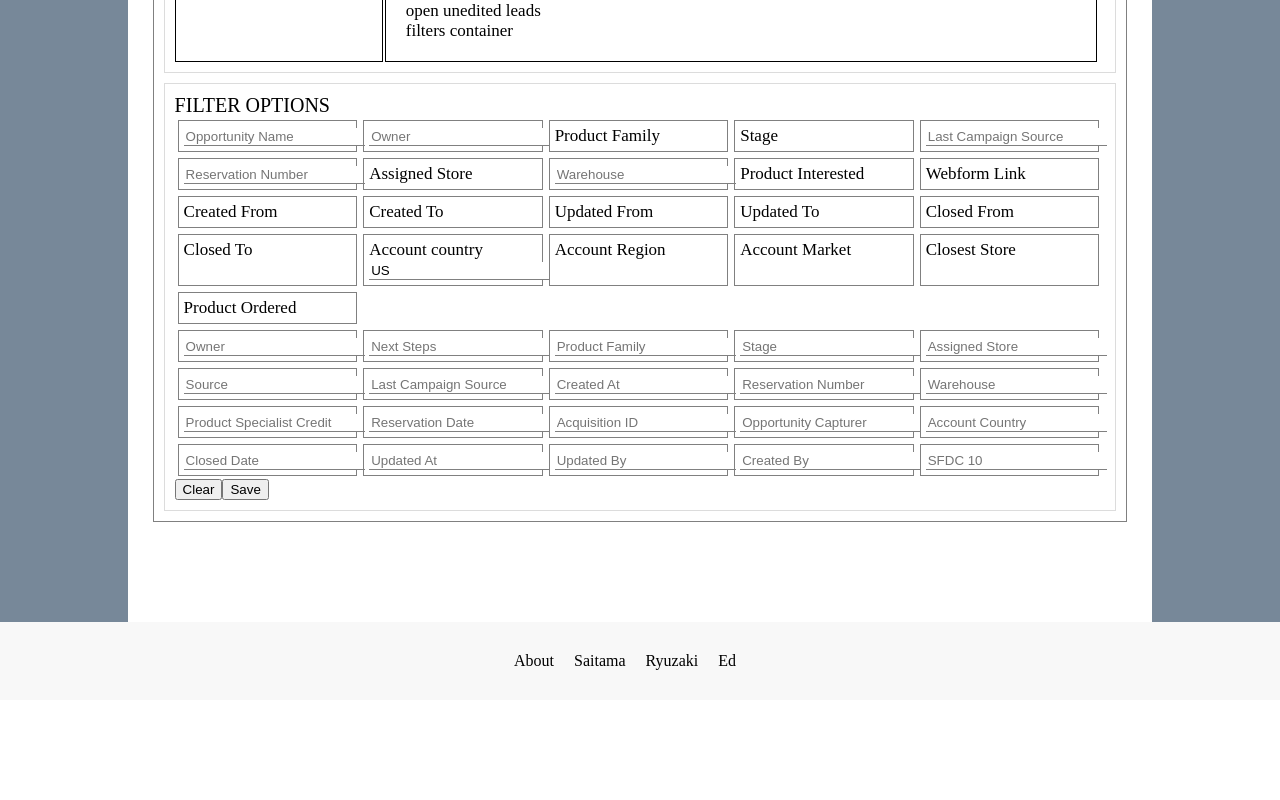
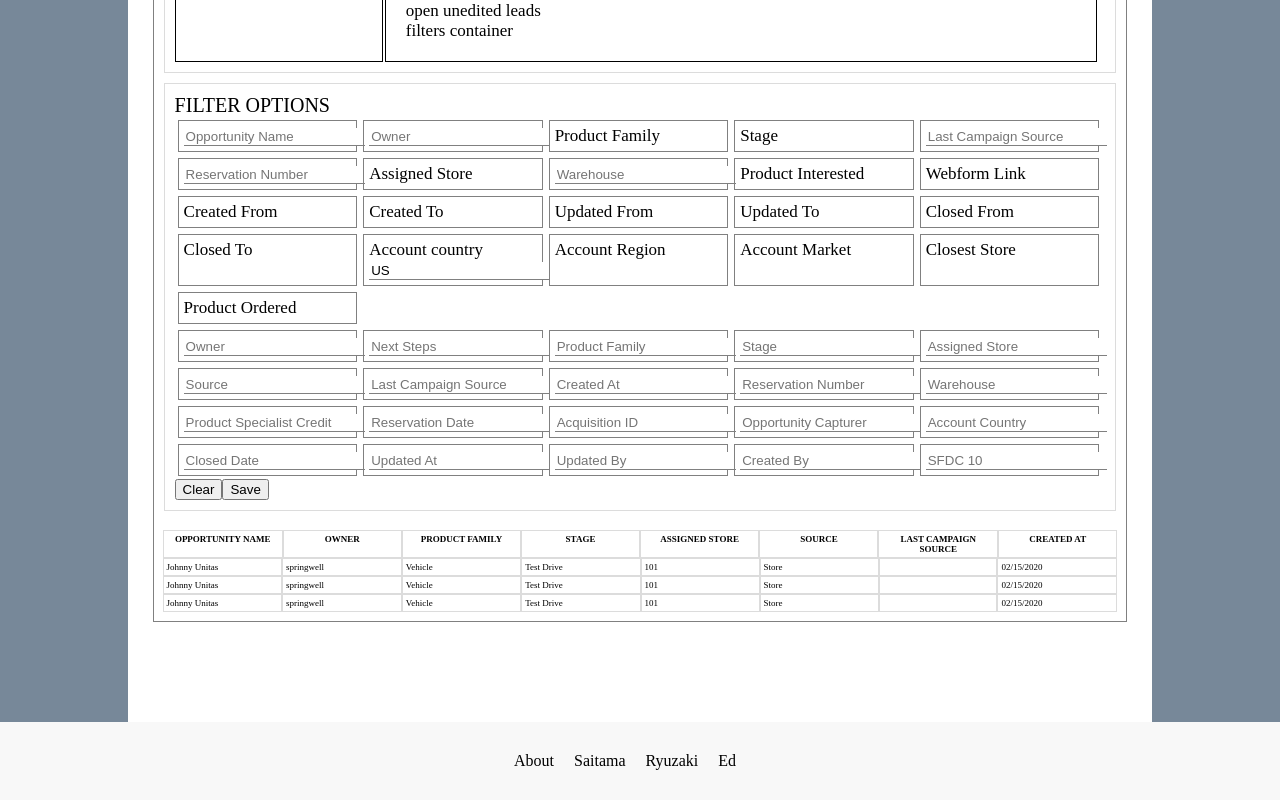
Before and after one commit to mikeadossi/Saidokikku, a React app: page /saitama in a window 1280 px wide. Shown: the part 1047-1847 px from the top of the page. Before the commit the page ends 1747 px from the top, so only its background shows below. Built offline with nearby package versions, Linux system fonts and the light colour scheme.

Commit message:
created leadsTableComponent

```diff
--- /dev/null
+++ b/src/components/LeadsTableComponent/LeadsTableComponent.css
@@ -0,0 +1,14 @@
+.leadsTableContainer{
+  padding: 9px;
+}
+
+.topLevelTableRow{
+  border:1px solid gainsboro;
+}
+
+.tableHead, .tableData{
+  border:1px solid gainsboro;
+  width:114px;
+  font-size:9px;
+  padding:3px;
+}
--- /dev/null
+++ b/src/components/LeadsTableComponent/LeadsTableComponent.js
@@ -0,0 +1,57 @@
+import React, { Component } from "react";
+import './LeadsTableComponent.css';
+
+class LeadsTableComponent extends Component {
+  render() {
+    return (
+      <div className="leadsTableContainer">
+        <caption className="tableHeadContainer">
+          <tr className="topLevelTableRow">
+            <th className="tableHead">OPPORTUNITY NAME</th>
+            <th className="tableHead">OWNER</th>
+            <th className="tableHead">PRODUCT FAMILY</th>
+            <th className="tableHead">STAGE</th>
+            <th className="tableHead">ASSIGNED STORE</th>
+            <th className="tableHead">SOURCE</th>
+            <th className="tableHead">LAST CAMPAIGN SOURCE</th>
+            <th className="tableHead">CREATED AT</th>
+          </tr>
+        </caption>
+        <tbody>
+          <tr className="tableRow">
+            <td className="tableData">Johnny Unitas</td>
+            <td className="tableData">springwell</td>
+            <td className="tableData">Vehicle</td>
+            <td className="tableData">Test Drive</td>
+            <td className="tableData">101</td>
+            <td className="tableData">Store</td>
+            <td className="tableData"></td>
+            <td className="tableData">02/15/2020</td>
+          </tr>
+          <tr className="tableRow">
+            <td className="tableData">Johnny Unitas</td>
+            <td className="tableData">springwell</td>
+            <td className="tableData">Vehicle</td>
+            <td className="tableData">Test Drive</td>
+            <td className="tableData">101</td>
+            <td className="tableData">Store</td>
+            <td className="tableData"></td>
+            <td className="tableData">02/15/2020</td>
+          </tr>
+          <tr className="tableRow">
+            <td className="tableData">Johnny Unitas</td>
+            <td className="tableData">springwell</td>
+            <td className="tableData">Vehicle</td>
+            <td className="tableData">Test Drive</td>
+            <td className="tableData">101</td>
+            <td className="tableData">Store</td>
+            <td className="tableData"></td>
+            <td className="tableData">02/15/2020</td>
+          </tr>
+        </tbody>
+      </div>
+    );
+  }
+}
+
+export default LeadsTableComponent;
--- a/src/components/SaitamaCampaignComponent/SaitamaCampaignComponent.js
+++ b/src/components/SaitamaCampaignComponent/SaitamaCampaignComponent.js
@@ -5,6 +5,7 @@ import CreateNewCampaignComponent from '../CreateNewCampaignComponent/CreateNewC
 import SetCampaignNameComponent from '../SetCampaignNameComponent/SetCampaignNameComponent';
 import CampaignWorkstationComponent from '../CampaignWorkstationComponent/CampaignWorkstationComponent';
 import FilterFormComponent from '../FilterFormComponent/FilterFormComponent';
+import LeadsTableComponent from '../LeadsTableComponent/LeadsTableComponent';
 
 class SaitamaCampaignComponent extends Component {
   render() {
@@ -15,6 +16,7 @@ class SaitamaCampaignComponent extends Component {
           <SetCampaignNameComponent />
           <CampaignWorkstationComponent />
           <FilterFormComponent />
+          <LeadsTableComponent />
       </div>
     );
   }
```
